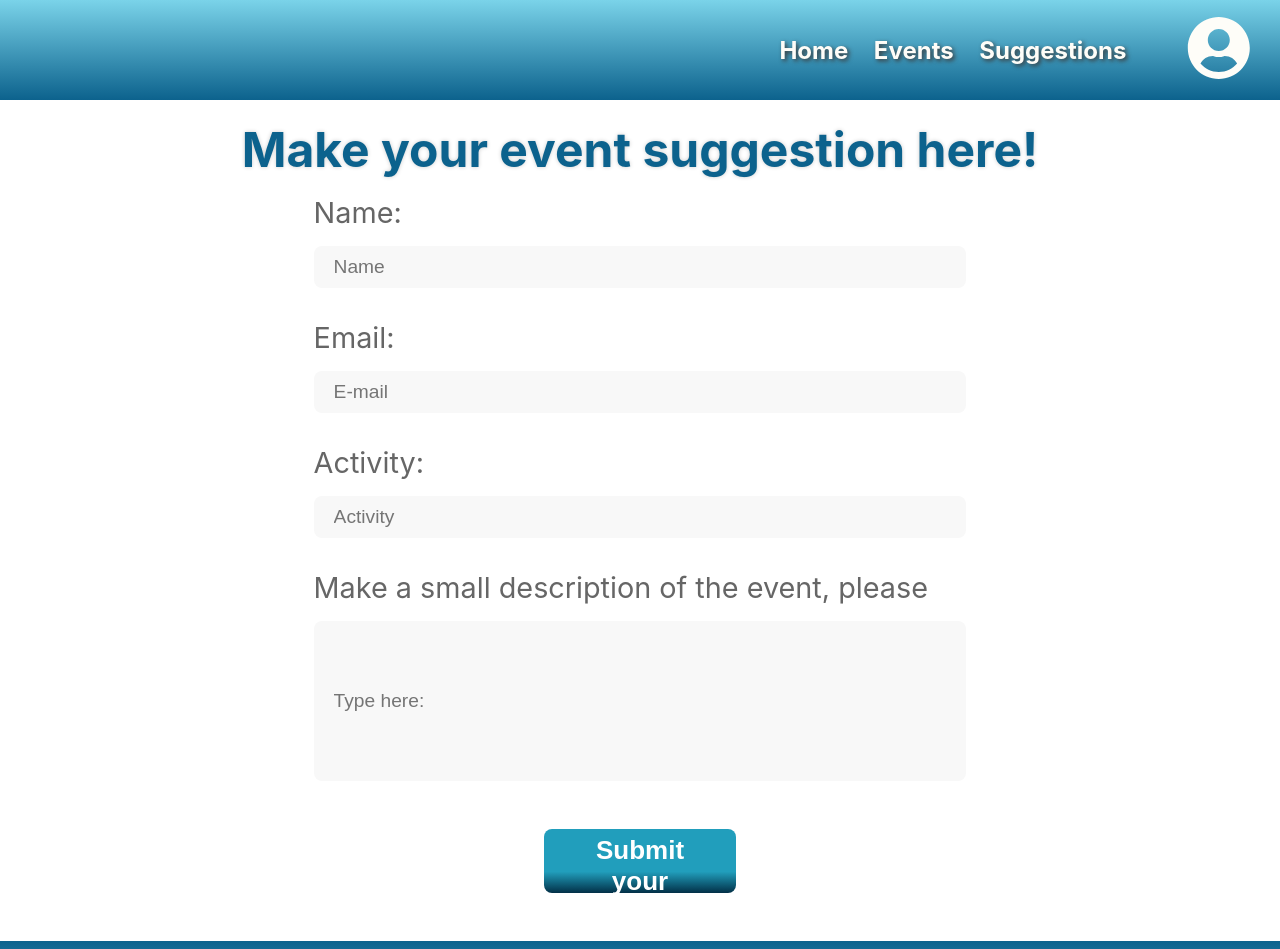
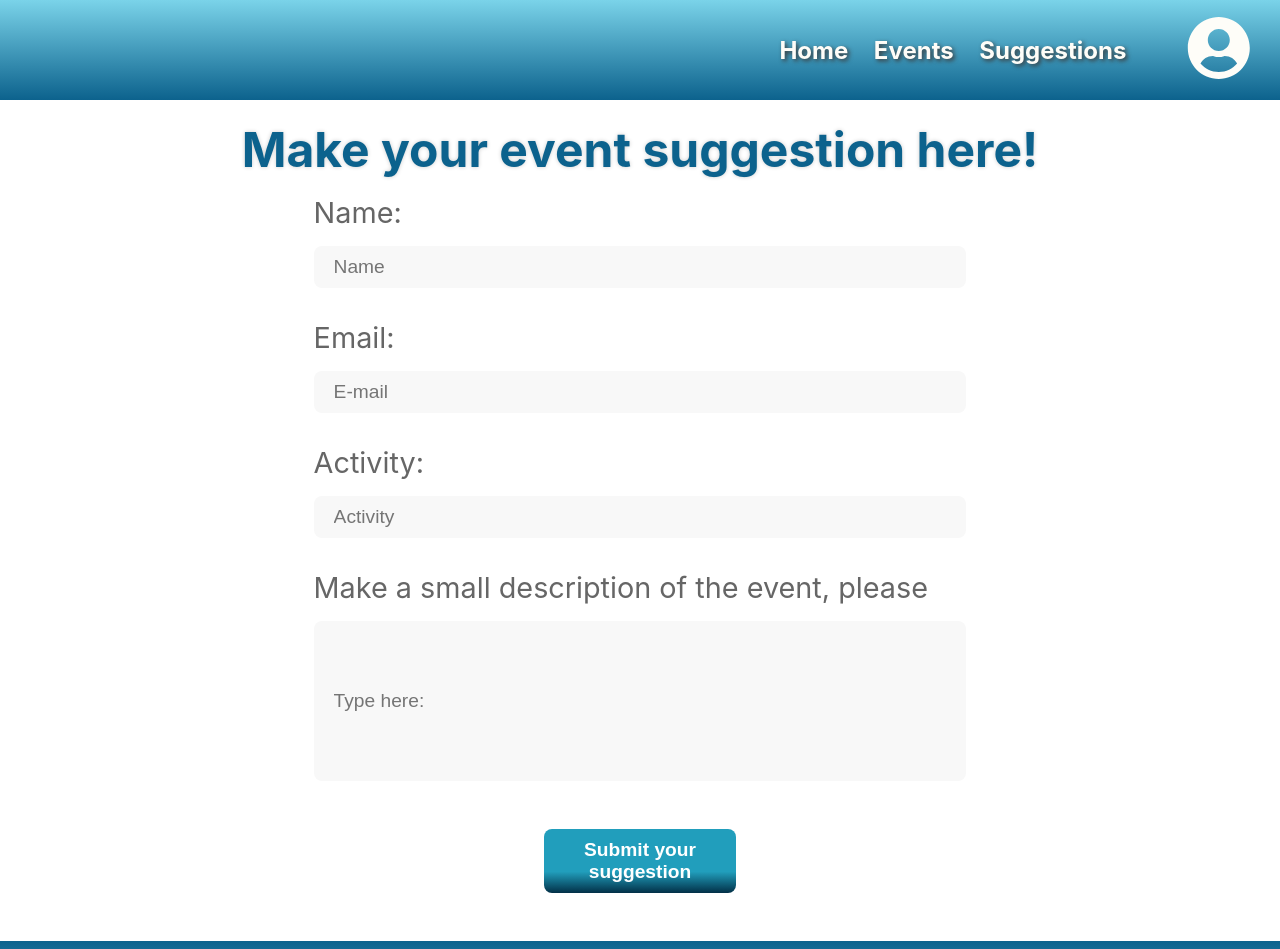
Before and after one commit to Eventher/eventher-weather-app, a React (Vite) app in the folder frontend/: page /suggestions in a window 1280 px wide. Shown: the top 949 px of the page. Built offline with nearby package versions, Linux system fonts and the light colour scheme; no server answers.

Commit message:
fixed bug in the button of the suggestions

```diff
--- a/frontend/src/components/Suggestions/suggestions.css
+++ b/frontend/src/components/Suggestions/suggestions.css
@@ -68,7 +68,8 @@
     #023047
   );
   color: #fff;
-  font-weight: 700;
+  font-weight: 600;
+  font-size: 1.2rem;
   text-align: center;
 }
 
```
